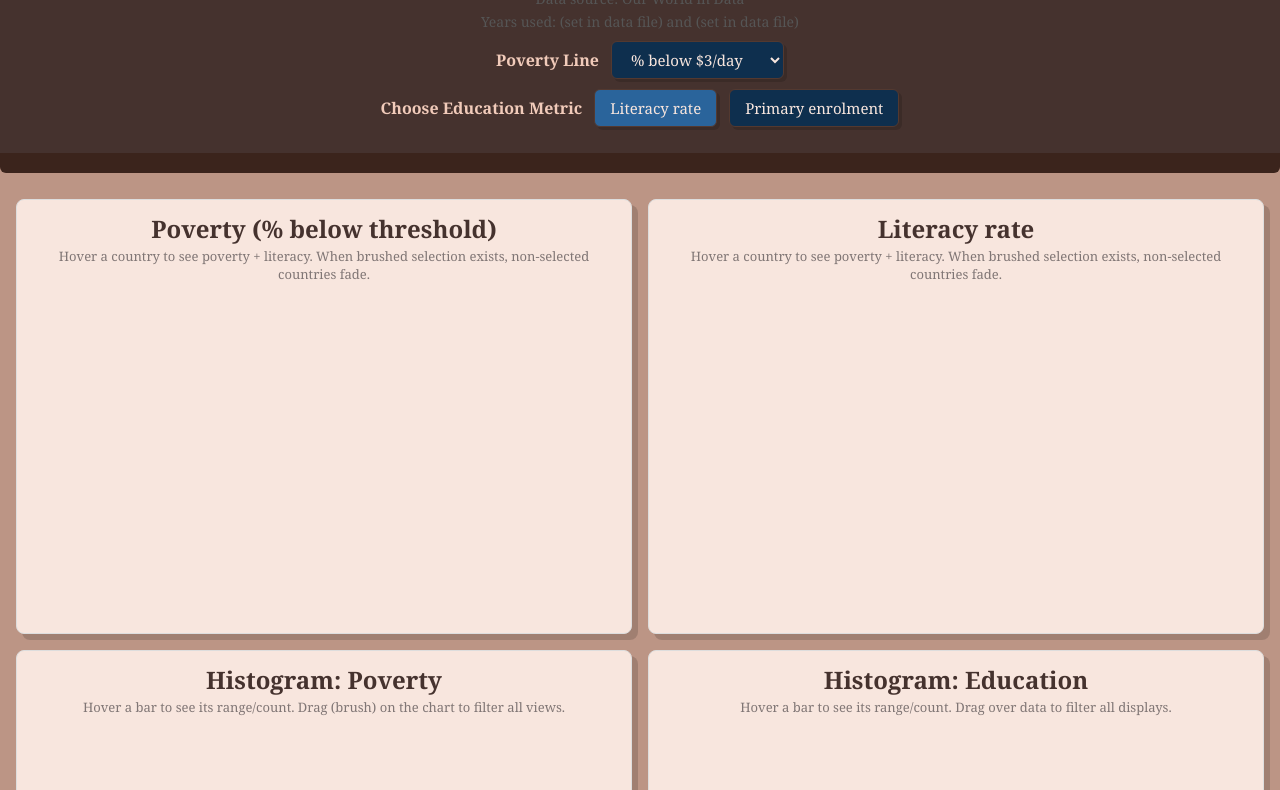
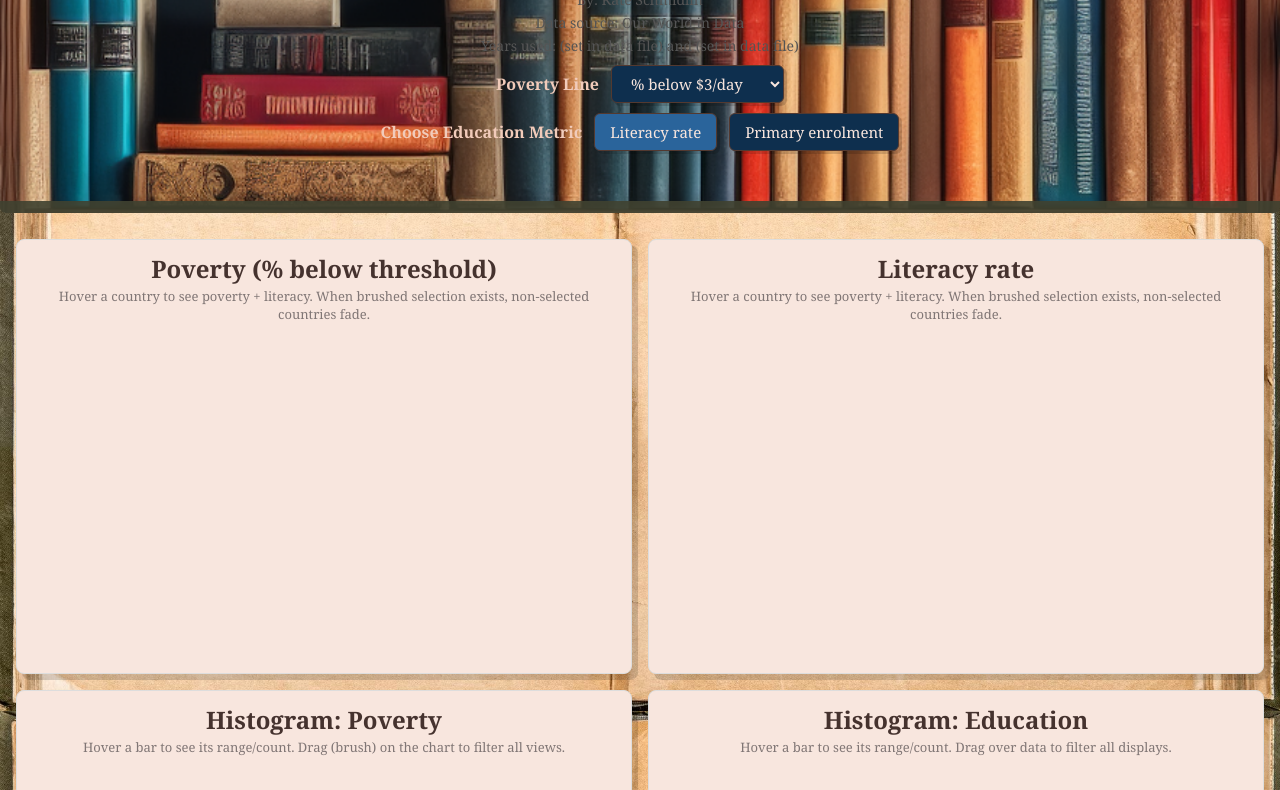
Before and after one commit to Takalenie/DataVisProject01Resubmission, a plain HTML site: page index.html in a window 1280 px wide. Shown: the part 89-879 px from the top of the page. Drawn offline with Linux system fonts and the light colour scheme; no server answers.

Commit message:
I wasnt able to play around as much as i had hoped to in project 3 so here i got to! this updates the backgrounds to be library themed

```diff
--- a/css/style.css
+++ b/css/style.css
@@ -2,15 +2,21 @@ body {
   font-family:Cambria, Cochin, Georgia, Times, 'Times New Roman', serif;
   margin: 0;
   padding: 0;
-  background: #BC9585;
-  color: #f1cbba;
-}
+  background: #3b241c url("../BookOpen_3.jpg") top center / contain no-repeat fixed;
+  background-size: 100% auto;
+  background-position: top center;
+  background-repeat: no-repeat;
+  color: #f1cbba; }
 
 .page-header {
   text-align: center;
   padding: 16px 10px;
-  border-bottom: 20px solid #3b241c;
-  background: #45322E;
+  padding: 40px 10px;
+  background-image: url("../Library.png");
+  background-size: cover;
+  background-position: center;
+  background-repeat: no-repeat;
+  border-bottom: 12px solid #404230e6;
   border-radius: 6px;
   margin-bottom: 10px;
 }
```
Also changed, not shown: BookOpen_3.jpg (added), Library.png (added).
